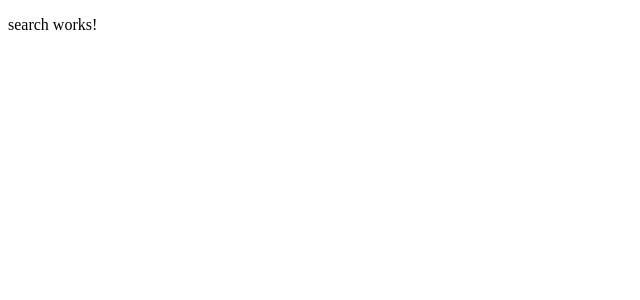
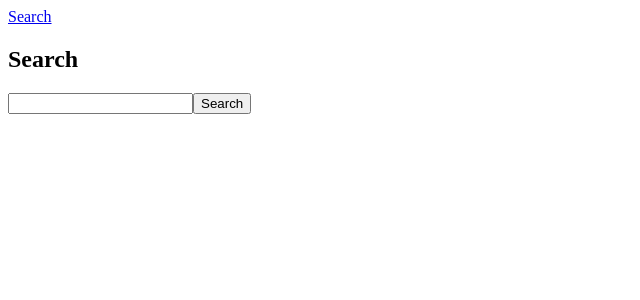
Before and after one commit to peter-miklos/mercury-a4, an Angular app: page /search in a window 1280 px wide. Shown: the top 300 px of the page, without its empty margins (0-640 px from the left). Built offline with nearby package versions, Linux system fonts and the light colour scheme.

Commit message:
searh.component.html updated, nav added to app.component.html

```diff
--- a/src/app/app.component.html
+++ b/src/app/app.component.html
@@ -1 +1,4 @@
+<nav>
+  <a routerLink="/search" routerLinkActice="active">Search</a>
+</nav>
 <router-outlet></router-outlet>
--- a/src/app/search/search.component.html
+++ b/src/app/search/search.component.html
@@ -1,3 +1,6 @@
-<p>
-  search works!
-</p>
+<h2>Search</h2>
+<form>
+  <input type="search" name="query" [(ngModel)]="query" (keyup.enter)="search()">
+  <button type="button" (click)="search()">Search</button>
+</form>
+<pre>{{ searchResult | json }}</pre>
```
